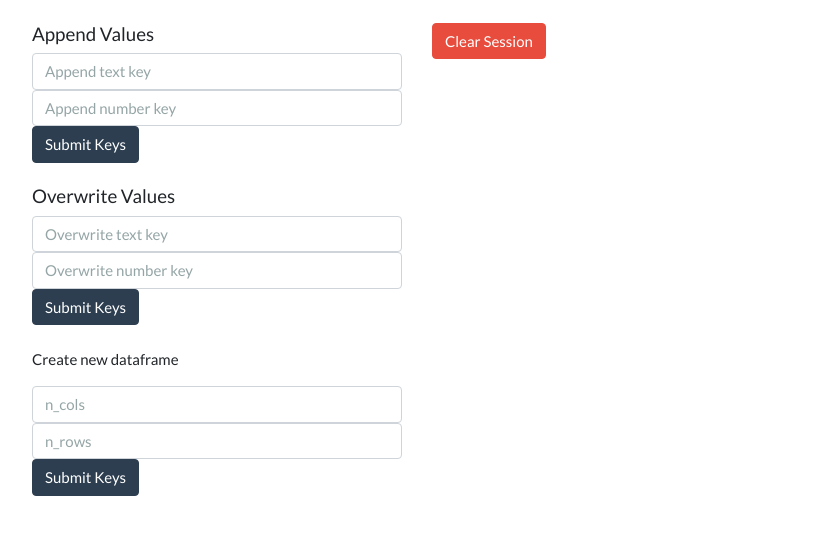
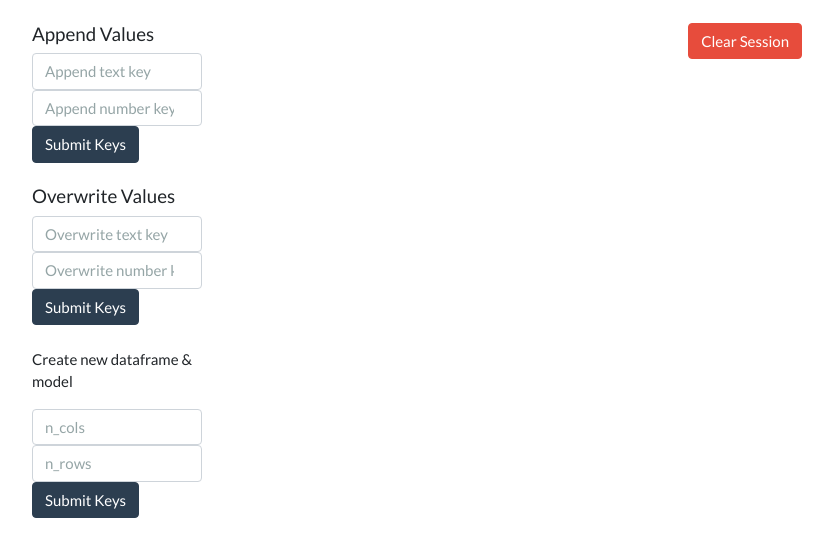
Before and after one commit to igi-chris/flask_session_demo, a Flask app: page / in a window 1280 px wide. Shown: the top 557 px of the page, without its empty margins (223-1056 px from the left). Run offline with Flask 2, Linux system fonts and the light colour scheme; some libraries are stand-ins or nearby versions.

Commit message:
using models for predictions

```diff
--- a/app.py
+++ b/app.py
@@ -1,11 +1,11 @@
-import imp
 import os
-from flask import Flask, render_template, session, request, jsonify
+from random import randint
+from flask import Flask, render_template, session, request
 from flask_session import Session
 import numpy as np
 import pandas as pd
-from pyparsing import col
 import redis
+from sklearn.linear_model import LinearRegression
 
 app = Flask(__name__)
 # Check Configuration section for more details
@@ -37,20 +37,38 @@ def overwrite_session_data():
             session[param_name] = val
     return index()
 
-@app.route('/create_df/')
-def create_df():
+@app.route('/create_df_and_model/')
+def create_df_and_model():
     ncols = request.args.get("df_n_cols", 5, type=int)
     nrows = request.args.get("df_n_rows", 10, type=int)
     cols = [chr(i+65) for i in range(ncols)]
 
-    ndfs = sum(1 for val in session.values() if isinstance(val, pd.DataFrame))
     df = pd.DataFrame(np.random.randint(0,100,size=(nrows, ncols)), columns=cols)
-    session[f'df_{ndfs}'] = df
+    if 'dfs' not in session:
+        session['dfs'] = []
+    session[f'dfs'].append(df)
+
+    model = LinearRegression()
+    result_func = lambda row: sum([(v * (i%3)) + i for i,v in enumerate(row)])
+    results = list(map(result_func, [r.values for _, r in df.iterrows()]))
+    model.fit(X=df, y=results)
+    if 'models' not in session:
+        session['models'] = []
+    session[f'models'].append(model)
+    use_models()
+
     return index()
 
-@app.route('/get/', methods=['GET'])
-def get():
-    return jsonify(session)
+#@app.route('/predict/')
+def use_models():
+    # the purpse is just to demonstrate that the objects we get back work, actual numbers are throw away
+    # regen all intentially - want the need to get dfs and cache from session and use
+    predictions = []
+    df: pd.DataFrame
+    model: LinearRegression
+    for df, model in zip(session["dfs"], session["models"]):
+        predictions.append(model.predict(df))
+    session["predictions"] = predictions
 
 @app.route('/reset/')
 def reset():
--- a/templates/index.html
+++ b/templates/index.html
@@ -15,7 +15,7 @@
     <div class="container" style="max-width:800px">
         <br/>
         <div class="row">
-            <div class="col">
+            <div class="col-3">
                 <h5>Append Values</h5>
                 <form action="/append" method="GET">
                     <input class="form-control" name="AppendKey1" type="text" placeholder="Append text key">
@@ -32,21 +32,21 @@
                 </form>
 
                 <br/>
-                <p>Create new dataframe</p>
-                <form action="/create_df" method="GET">
+                <p>Create new dataframe & model</p>
+                <form action="/create_df_and_model" method="GET">
                     <input class="form-control" name="df_n_cols" type="number" min=1 max=100000 placeholder="n_cols">
                     <input class="form-control" name="df_n_rows" type="number" min=1 max=100000 placeholder="n_rows">
                     <button type="submit" class="btn btn-primary">Submit Keys</button>
                 </form>
             </div>
 
-            <div class="col">
+            <div class="col-9">
                 {% for k,v in data.items() %}
                     <p>{{ k }}: {{ v }}</p>
                 {% endfor %}
 
                 <form action="/reset" method="GET">
-                    <button type="submit" class="btn btn-danger">Clear Session</button>
+                    <button type="submit" class="btn btn-danger float-right">Clear Session</button>
                 </form>
             </div>
 
```
